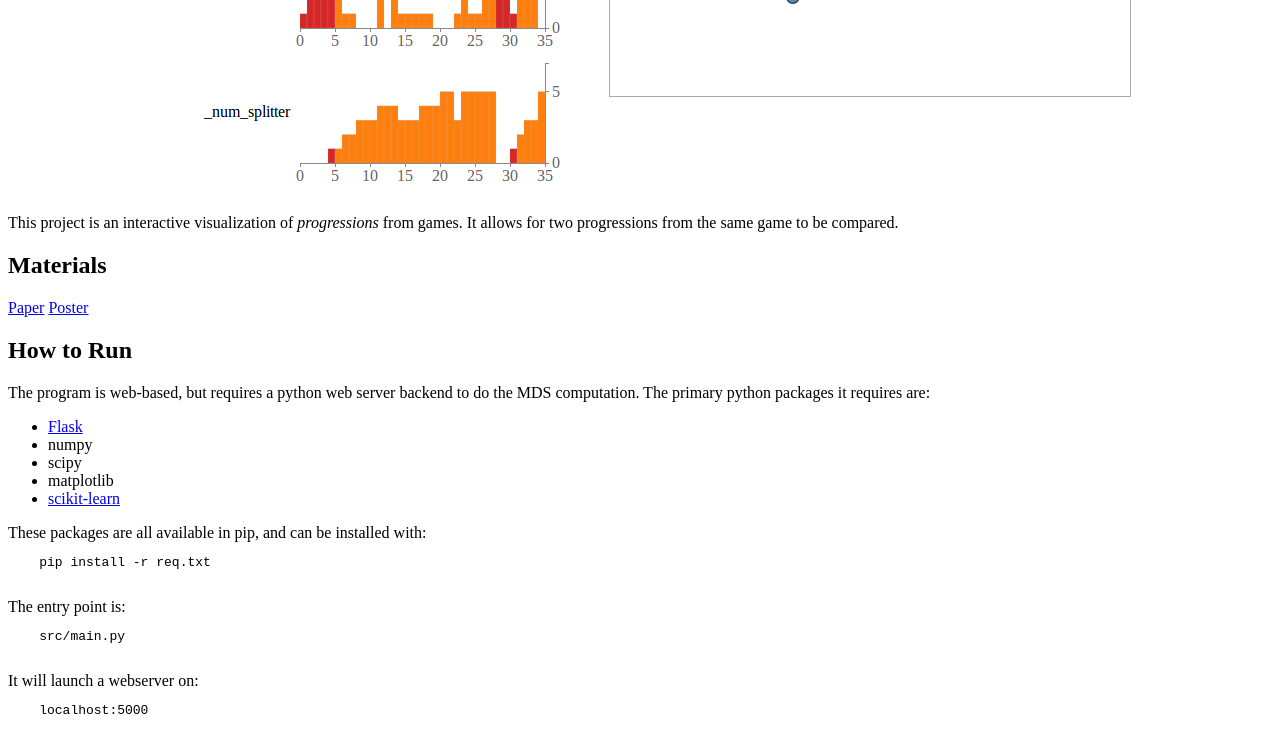
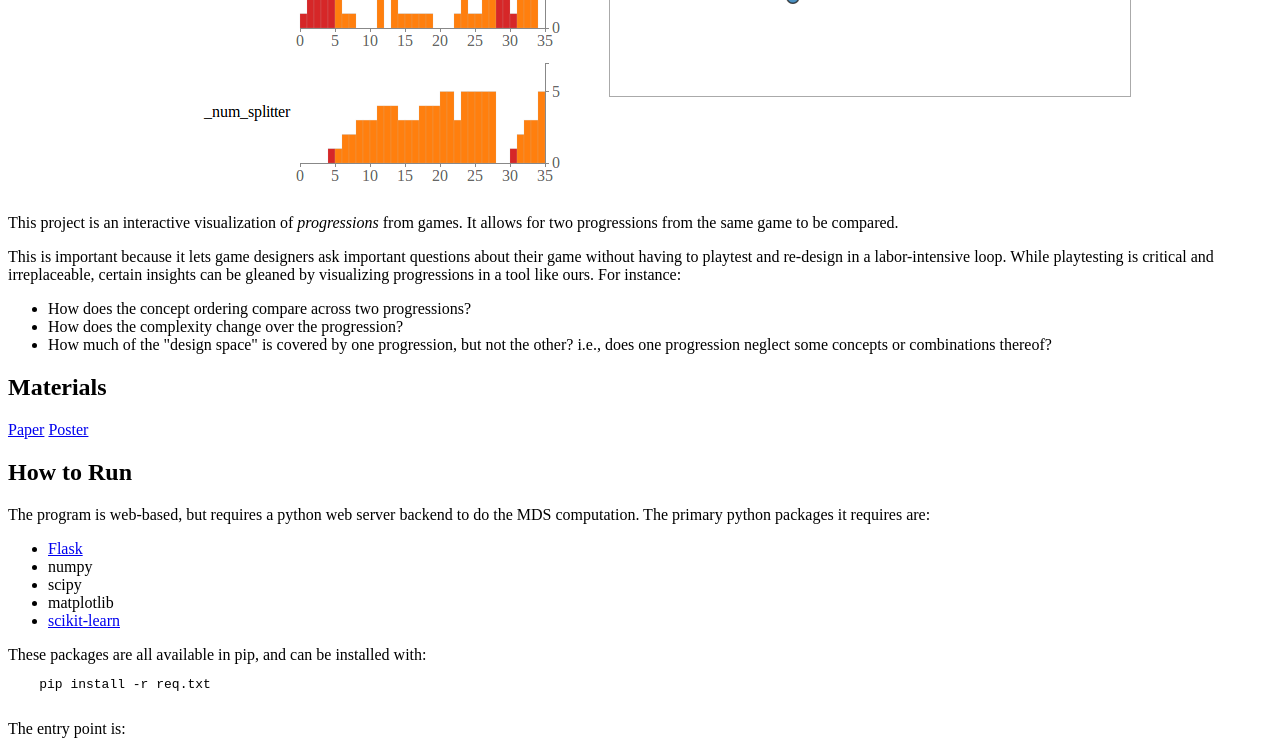
Before and after one commit to CSE512-14W/fp-edbutler-piscean, a plain HTML site: page index.html in a window 1280 px wide. Shown: the part 639-1385 px from the top of the page. Drawn offline with Linux system fonts and the light colour scheme.

Commit message:
added description

```diff
--- a/index.html
+++ b/index.html
@@ -11,6 +11,14 @@
     <img src="paper/images/full_screenshot.png">
 
     <p>This project is an interactive visualization of <em>progressions</em> from games. It allows for two progressions from the same game to be compared.</p>
+    This is important because it lets game designers ask important questions about their game without having to playtest and re-design in a labor-intensive loop.
+    While playtesting is critical and irreplaceable, certain insights can be gleaned by visualizing progressions in a tool like ours. For instance:
+    <ul>
+    <li>How does the concept ordering compare across two progressions?</li>
+    <li>How does the complexity change over the progression? </li>
+    <li>How much of the "design space" is covered by one progression, but not the other? i.e., does one progression neglect some concepts or combinations thereof?</li>
+    </ul>
+    </p>
 
     <h2>Materials</h2>
 
```
